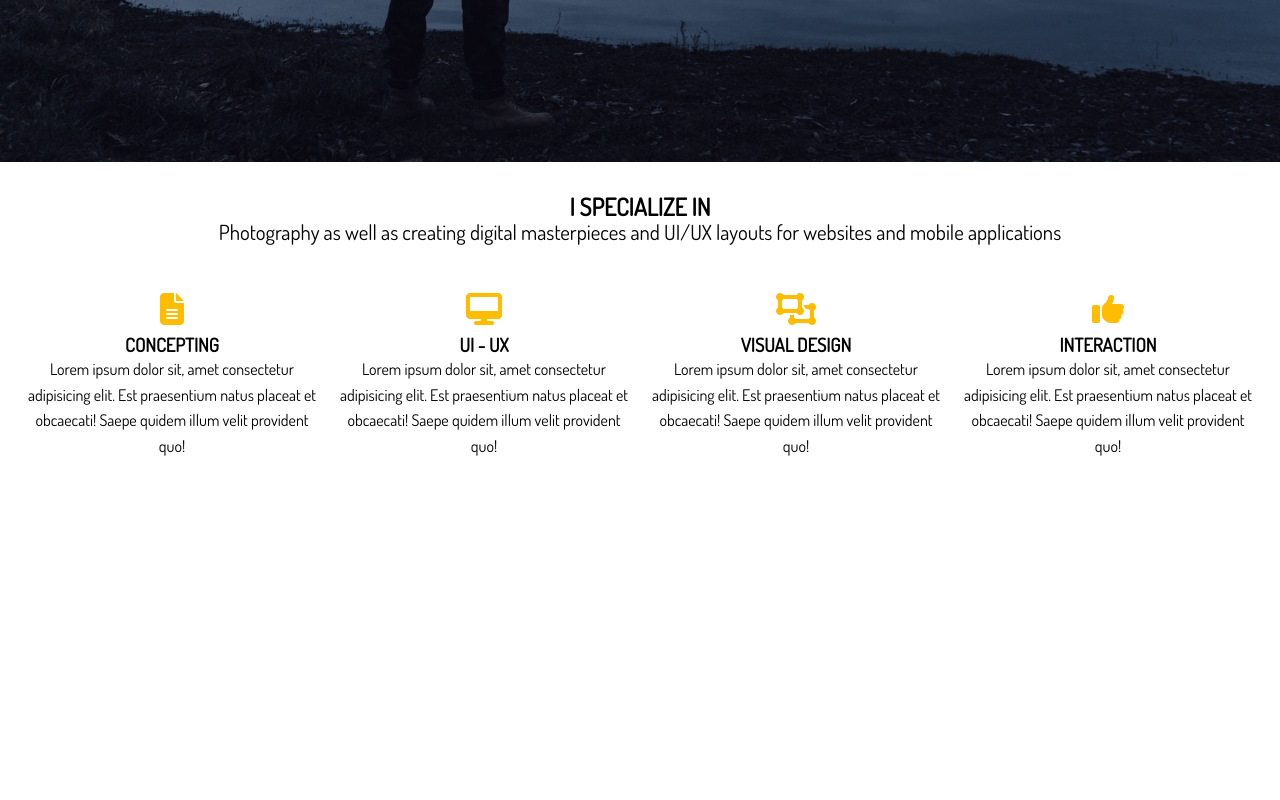
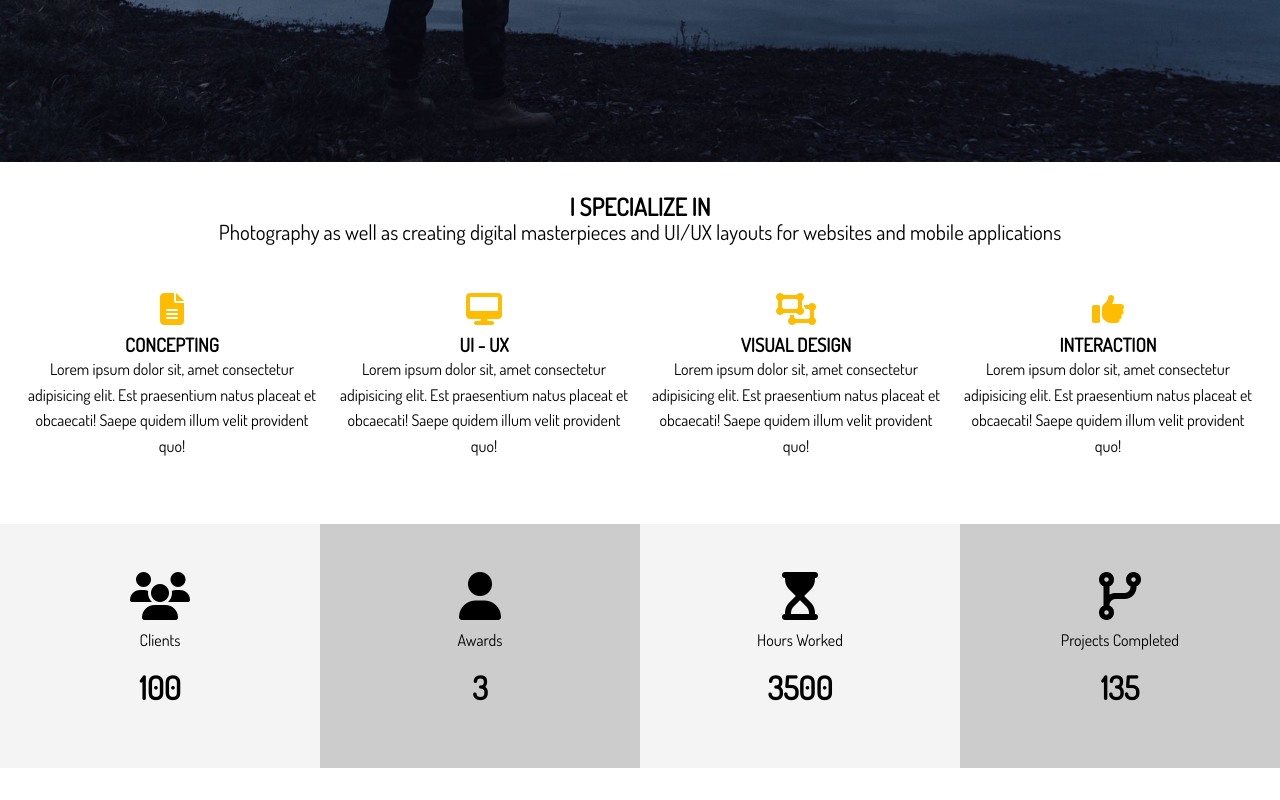
Before and after one commit to EnergeticPixels/portfolio, a website: page dist/index.html in a window 1280 px wide. Shown: the part 638-1438 px from the top of the page. Before the commit the page ends 1130 px from the top, so only its background shows below. Drawn offline with nearby package versions, Linux system fonts and the light colour scheme; files that its build step writes are made by us from their sources.

Commit message:
Add awards markup and styles

```diff
--- a/scss/main.scss
+++ b/scss/main.scss
@@ -97,4 +97,29 @@ img {
       }
     }
   }
+  &-b {
+    .stats {
+      display: grid;
+      grid-template-columns: repeat(4, 1fr);
+      li {
+        line-height: 2;
+        &.stats-title {
+          font-size: 1.5rem;
+        }
+        &.stats-number {
+          font-size: 2rem;
+          font-weight: bold;
+        }
+      }
+      div {
+        padding: 3rem 0;
+        &:nth-child(odd) {
+          background-color: $light-color;
+        }
+        &:nth-child(even) {
+          background-color: $medium-color;
+        }
+      }
+    }
+  }
 }
```
Also changed, not shown: dist/index.html.
